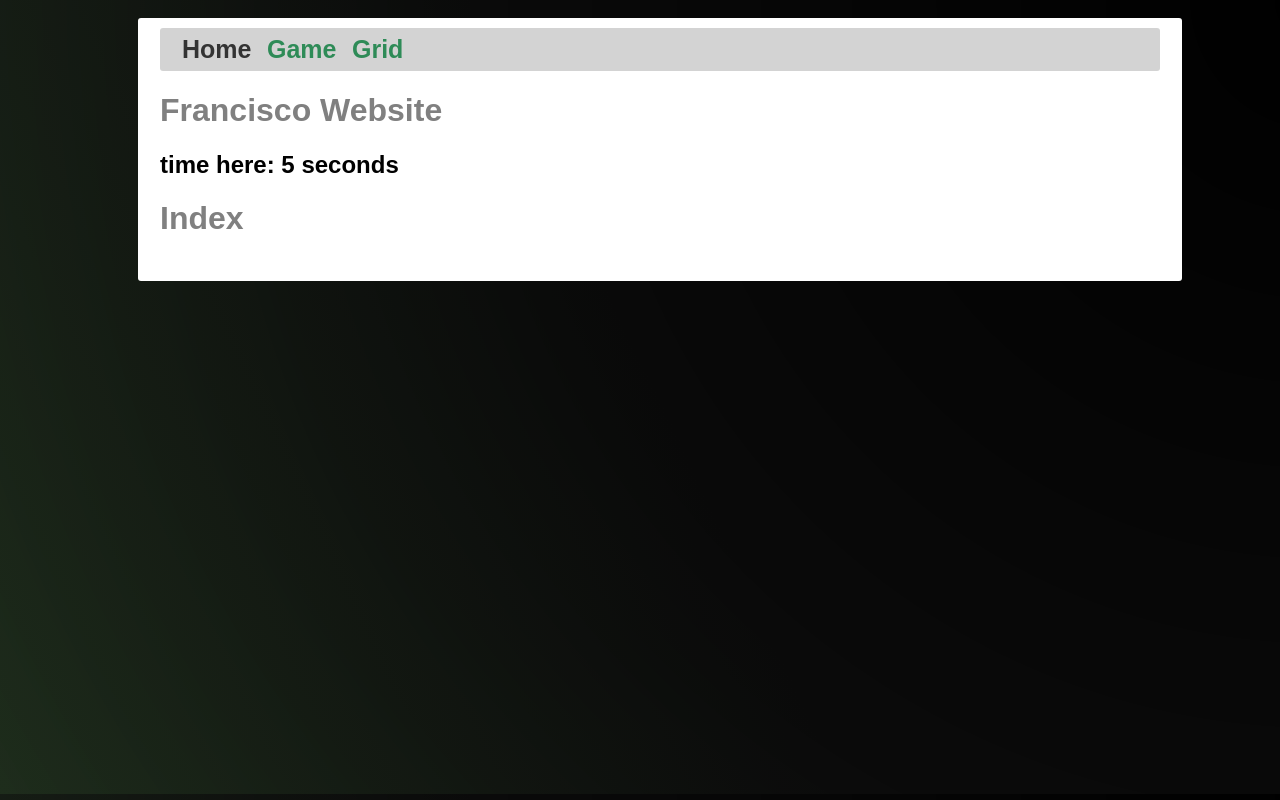
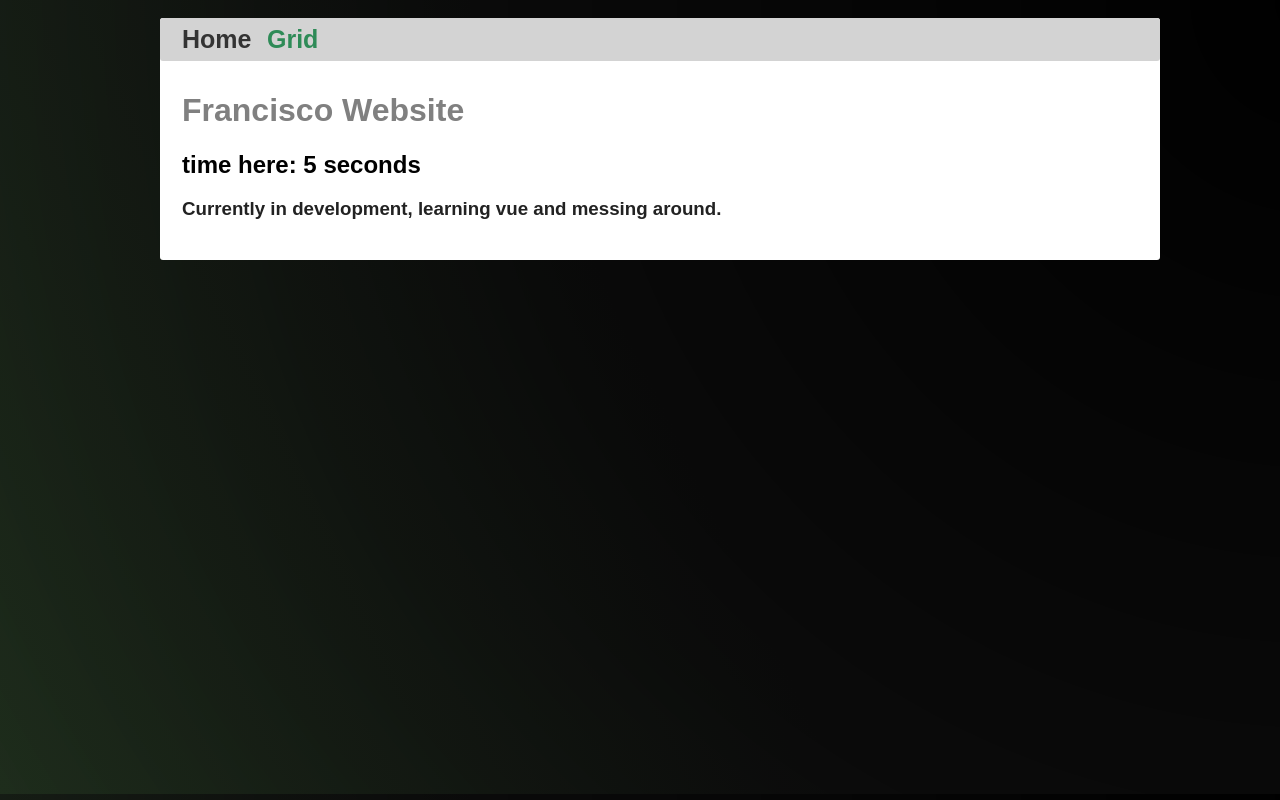
Before and after one commit to san475/san475.github.io, a Nuxt app: page / in a window 1280 px wide. Shown: the top 800 px of the page. Built offline with nearby package versions, Linux system fonts and the light colour scheme.

Commit message:
more grid improvements, added hover to select, mosue handlers, some styling

```diff
--- a/app.vue
+++ b/app.vue
@@ -16,7 +16,6 @@ html {
   height: calc(100% - 1em);
   width: 100%;
   background: radial-gradient(circle at 100% 0%, #000000, transparent 100%), linear-gradient(65deg, #1e2d1c, rgb(18, 18, 18) 50%);
-
 }
 
 body {
@@ -26,11 +25,14 @@ body {
   background-color: white;
   border-radius: 3px 3px 3px 3px;
 
-  padding: 10px 22px 22px 22px;
   margin: auto;
-
   width: 100%;
   max-width: 1000px;
+
+}
+.content
+{
+  padding: 10px 22px 22px 22px;
 }
 
 h1 {
--- a/components/Cell.vue
+++ b/components/Cell.vue
@@ -5,7 +5,10 @@ const props = defineProps(['cellSize', 'cellKey', 'backColor'])
 </script>
 
 <template>
-  <div class="cell" @click="$emit('cellClick', props.cellKey)">
+  <div class="cell"
+  @mousedown="$emit('cellClickDown', props.cellKey)"
+  @mouseup="$emit('cellClickUp', props.cellKey)"
+  @mouseover="$emit('cellHover', props.cellKey)">
     {{ }}
   </div>
 </template>
--- a/components/Grid.vue
+++ b/components/Grid.vue
@@ -8,15 +8,16 @@ const gridSize = ref(5);
 
 let mine = [1, 2];
 
+let mouseHeldDown = false;
+
 let message = ref("Find the mine?")
+
 
 const setupGrid = () => {
 
   message.value = "Find the mine?";
 
   mine = [Math.floor(Math.random() * gridSize.value), Math.floor(Math.random() * gridSize.value)]
-
-  console.log(mine)
 
   let key = 1;
 
@@ -38,32 +39,46 @@ const setupGrid = () => {
 let grid = ref([]);
 grid.value = setupGrid()
 
-const receiveEmit = (event) => {
+const cellActivationHandler = (event) => {
+
   const keyToY = (key) => {
     return Math.floor((key - 1) / gridSize.value)
   }
   const keyToX = (key) => {
     return (key - 1) % gridSize.value
   }
-  /*
-  console.log('TEST')
-  console.log(event)
-  console.log(keyToX(event), keyToY(event))
-  console.log(grid.value.array[keyToX(event)][keyToY(event)])
-  */
 
   const y = keyToY(event)
   const x = keyToX(event)
 
-  if (y === mine[1] && x === mine[0])
-  {
+  if (y === mine[1] && x === mine[0]) {
     grid.value.array[y][x].backColor = 'maroon'
     message.value = "Wow!  1 in " + (gridSize.value ** 2)
   }
   else
     grid.value.array[y][x].backColor = 'slategray'
+}
 
+const emittedHoverHandler = (event) => {
+  if (!mouseHeldDown)
+    return;
+
+  cellActivationHandler(event)
 }
+const emittedClickDownHandler = (event) => {
+  mouseHeldDown = true;
+  cellActivationHandler(event)
+}
+
+const mouseupHandler = (event) => {
+  mouseHeldDown = false;
+}
+onBeforeMount(() => {
+  window.addEventListener('mouseup', mouseupHandler)
+})
+onBeforeUnmount(() => {
+  window.removeEventListener('mouseup', mouseupHandler)
+})
 
 const gridSizeButtonHandler = (amount) => {
   gridSize.value += amount;
@@ -75,10 +90,9 @@ const gridSizeButtonHandler = (amount) => {
 
 <template>
   <div class="container">
-    <div v-for="row in grid.array" class="row">
-      <Cell v-for="tile in row" :cellKey="tile.key" :cellSize="cellSize" :backColor="tile.backColor"
-        @cellClick="receiveEmit" />
-    </div>
+    <h2>
+      <div>{{ message }}</div>
+    </h2>
     <div>
       <button @click="grid = setupGrid()">Reset</button>
       Grid Size:
@@ -86,15 +100,16 @@ const gridSizeButtonHandler = (amount) => {
       {{ gridSize }}
       <button @click="gridSizeButtonHandler(1)">+</button>
     </div>
+    <div v-for="row in grid.array" class="row">
+      <Cell v-for="tile in row" :cellKey="tile.key" :cellSize="cellSize" :backColor="tile.backColor"
+        @cellClickDown="emittedClickDownHandler" @cellHover="emittedHoverHandler" />
+    </div>
   </div>
-    <h2>
-      <div>{{ message }}</div>
-    </h2>
 </template>
 
 <style>
 .container {
-  display: inline-block;
+  width: fit-content;
   padding: 25px 25px 25px 25px;
   background-color: darkgray;
 }
@@ -111,4 +126,8 @@ button {
   width: 100%;
   display: flex;
 }
+
+h2 {
+  margin: 5px 0px;
+}
 </style>
--- a/components/navbar.vue
+++ b/components/navbar.vue
@@ -6,7 +6,7 @@
 <template>
   <nav>
     <NuxtLink to="/">Home</NuxtLink>
-    <NuxtLink to="/game">Game</NuxtLink>
+   <!-- <NuxtLink to="/game">Game</NuxtLink> -->
     <NuxtLink to="/grid">Grid</NuxtLink>
   </nav>
 </template>
--- a/layouts/default.vue
+++ b/layouts/default.vue
@@ -14,11 +14,13 @@ onMounted(() => setInterval(() => {
 <template>
   <div class="center">
     <navbar />
-    <h1>Francisco Website</h1>
-    <h2> time here: {{ counter.count }} seconds</h2>
-    <slot />
+    <div class="content">
+
+      <h1>Francisco Website</h1>
+      <h2> time here: {{ counter.count }} seconds</h2>
+      <slot />
+    </div>
   </div>
 </template>
 
-<style>
-</style>
+<style></style>
--- a/layouts/game.vue
+++ b/layouts/game.vue
@@ -6,7 +6,9 @@ import navbar from '~/components/navbar.vue';
 <template>
   <div class="center">
     <navbar />
+    <div class="content">
     <slot />
+    </div>
   </div>
 </template>
 
--- a/pages/index.vue
+++ b/pages/index.vue
@@ -2,8 +2,14 @@
 </script>
 
 <template>
-    <h1>Index</h1>
+    <h3>
+    Currently in development, learning vue and messing around.
+    </h3>
 </template>
 
 <style>
+h3 {
+    color: #222222;
+
+}
 </style>
```
